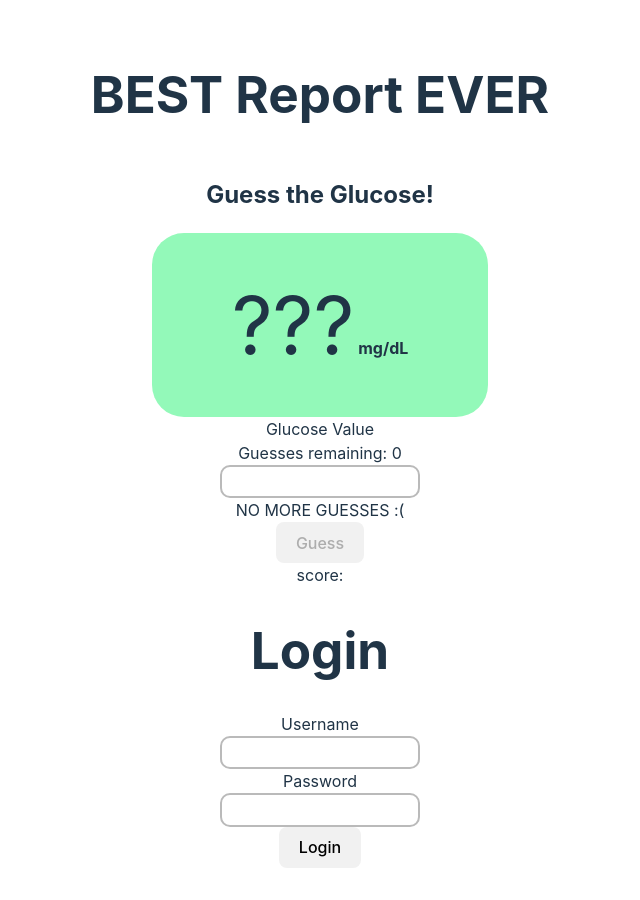
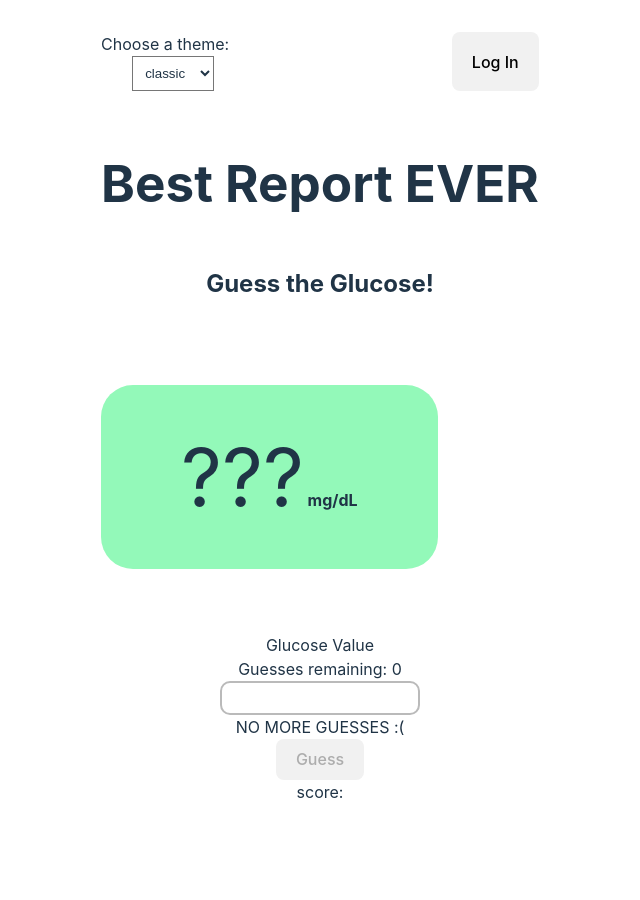
Before and after one commit to Annalisa11/vitals-report, a React (Vite) app in the folder web/: page / in a window 1280 px wide. Before the commit this address led to /login. Shown: the whole page, without its empty margins (320-960 px from the left). Built offline with nearby package versions, Linux system fonts and the light colour scheme; no server answers.

Commit message:
added ask for create account button

```diff
--- a/web/src/App.tsx
+++ b/web/src/App.tsx
@@ -1,4 +1,4 @@
-import React, { useContext, useEffect, useState } from 'react';
+import React, { FormEvent, useContext, useEffect, useState } from 'react';
 import './App.scss';
 import Vitals from './components/Vitals';
 import Jokes from './components/Jokes';
@@ -11,6 +11,10 @@ import ScoreEmoji from './components/ScoreEmoji';
 import { ThemeContext } from './providers/ThemeContext';
 import ThemeDropdown from './forms/ThemeDropdown';
 import { useAuth } from './providers/AuthContext';
+import { useNavigate } from 'react-router-dom';
+import GlucoseBox from './components/GlucoseBox';
+import axios from 'axios';
+import { BASE_URL } from './config';
 
 export type VitalsType = {
   Timestamp: string;
@@ -42,26 +46,63 @@ export type Range = {
 };
 
 const App: React.FC = () => {
+  const navigate = useNavigate();
   const { theme } = useContext(ThemeContext);
   const { data: vitals, isLoading: vitalsLoading } = useVitals();
   const [isChecked, setIsChecked] = useState(false);
-  const { user, logout, checkPermission } = useAuth();
+  const { user, logout, checkPermission, isLoggedIn } = useAuth();
+
+  const [glucoseValue, setGlucoseValue] = useState<number | undefined>();
+  const [score, setScore] = useState<string>('');
+  const [guesses, setGuesses] = useState<number>(() => {
+    const storedGuesses = sessionStorage.getItem('guesses');
+    return storedGuesses ? Number(storedGuesses) : 0;
+  });
 
   useEffect(() => {
     document.documentElement.setAttribute('theme', theme);
   }, [theme]);
 
+  const handleGlucoseSubmit = async (e: FormEvent) => {
+    e.preventDefault();
+    console.log('submit', glucoseValue);
+    axios
+      .post(`${BASE_URL}/guess`, { value: glucoseValue })
+      .then((response) => {
+        const message = response.data;
+        console.log('RES', response, message);
+        setScore(message);
+        setGuesses((prev) => prev - 1);
+      })
+      .catch((error) => {
+        console.log(error);
+      });
+  };
+
+  useEffect(() => {
+    sessionStorage.setItem('guesses', '5');
+  }, []);
+
+  useEffect(() => {
+    sessionStorage.setItem('guesses', JSON.stringify(guesses));
+  }, [guesses]);
+
   return (
     <div className='app'>
       <header className='app__header'>
         <ThemeDropdown />
+        {isLoggedIn ? (
           <div className='app__header user'>
             <strong>Hi, {user?.username}</strong>
             <button onClick={logout}>Log Out</button>
           </div>
+        ) : (
+          <button onClick={() => navigate('/login')}>Log In</button>
+        )}
       </header>
       <h1>Best Report EVER</h1>
 
+      {isLoggedIn ? (
         <main>
           {vitals ? (
             <Vitals vitals={vitals} vitalsLoading={vitalsLoading} />
@@ -79,13 +120,39 @@ const App: React.FC = () => {
                     <ScoreEmoji />
                   </div>
                 }
-            />{' '}
+              />
               <AiComment vitals={vitals} />
             </div>
           )}
 
           <Jokes />
         </main>
+      ) : (
+        <main>
+          <h2>Guess the Glucose!</h2>
+          <GlucoseBox ValueInMgPerDl={glucoseValue} />
+          <form onSubmit={handleGlucoseSubmit}>
+            <div>
+              <label>Glucose Value</label>
+              <div>Guesses remaining: {guesses}</div>
+              <input
+                type='number'
+                value={glucoseValue}
+                onChange={(e) => {
+                  console.log('target value', e.target);
+                  setGlucoseValue(JSON.parse(e.target.value.trim()));
+                }}
+              />
+            </div>
+            {guesses <= 0 && <div>NO MORE GUESSES :(</div>}
+
+            <button type='submit' disabled={guesses <= 0}>
+              Guess
+            </button>
+            <div>score: {score}</div>
+          </form>
+        </main>
+      )}
     </div>
   );
 };
--- a/web/src/pages/LoginPage.tsx
+++ b/web/src/pages/LoginPage.tsx
@@ -1,20 +1,12 @@
 import { FormEvent, useEffect, useState } from 'react';
 import { useAuth } from '../providers/AuthContext';
 import { useNavigate } from 'react-router-dom';
-import GlucoseBox from '../components/GlucoseBox';
 import '../styles/pages/Login.scss';
-import axios from 'axios';
-import { BASE_URL } from '../config';
 
 const LoginPage = () => {
   const [username, setUsername] = useState('');
   const [password, setPassword] = useState('');
-  const [glucoseValue, setGlucoseValue] = useState<number | undefined>();
-  const [score, setScore] = useState<string>('');
-  const [guesses, setGuesses] = useState<number>(() => {
-    const storedGuesses = sessionStorage.getItem('guesses');
-    return storedGuesses ? Number(storedGuesses) : 0;
-  });
+
   const { login, isLoggedIn } = useAuth();
   const navigate = useNavigate();
 
@@ -23,64 +15,20 @@ const LoginPage = () => {
     await login(username, password);
   };
 
-  const handleGlucoseSubmit = async (e: FormEvent) => {
-    e.preventDefault();
-    console.log('submit', glucoseValue);
-    axios
-      .post(`${BASE_URL}/guess`, { value: glucoseValue })
-      .then((response) => {
-        const message = response.data;
-        console.log('RES', response, message);
-        setScore(message);
-        setGuesses((prev) => prev - 1);
-      })
-      .catch((error) => {
-        console.log(error);
-      });
-  };
-
-  useEffect(() => {
-    sessionStorage.setItem('guesses', '5');
-  }, []);
-
-  useEffect(() => {
-    sessionStorage.setItem('guesses', JSON.stringify(guesses));
-  }, [guesses]);
-
   useEffect(() => {
     if (isLoggedIn) {
       navigate('/');
     }
   }, [isLoggedIn]);
 
+  const message =
+    'Hey David\ncould you please create an account on the best vitals report EVER? (ɔ◔‿◔)ɔ \n\nmy email is... ';
+
   return (
     <div className='login'>
-      <h1>BEST Report EVER</h1>
-      <h2>Guess the Glucose!</h2>
-      <GlucoseBox ValueInMgPerDl={glucoseValue} />
-      <form onSubmit={handleGlucoseSubmit}>
-        <div>
-          <label>Glucose Value</label>
-          <div>Guesses remaining: {guesses}</div>
-          <input
-            type='number'
-            value={glucoseValue}
-            onChange={(e) => {
-              console.log('target value', e.target);
-              setGlucoseValue(JSON.parse(e.target.value.trim()));
-            }}
-          />
-        </div>
-        {guesses <= 0 && <div>NO MORE GUESSES :(</div>}
-
-        <button type='submit' disabled={guesses <= 0}>
-          Guess
-        </button>
-        <div>score: {score}</div>
-      </form>
-
       <form onSubmit={handleSubmit}>
         <h1>Login</h1>
+
         <div>
           <label>Username</label>
           <input
@@ -98,6 +46,17 @@ const LoginPage = () => {
           />
         </div>
         <button type='submit'>Login</button>
+        <div>
+          <p>
+            You don't have an account yet? <br />
+            Ask an Admin to make one...
+          </p>
+          <button>
+            <a href={`https://wa.me/?text=${encodeURIComponent(message)}`}>
+              Ask for an account
+            </a>
+          </button>
+        </div>
       </form>
     </div>
   );
```
Also changed, not shown: web/src/main.tsx (+1 -7 lines). Lines whose indentation alone changed are shown as unchanged.
